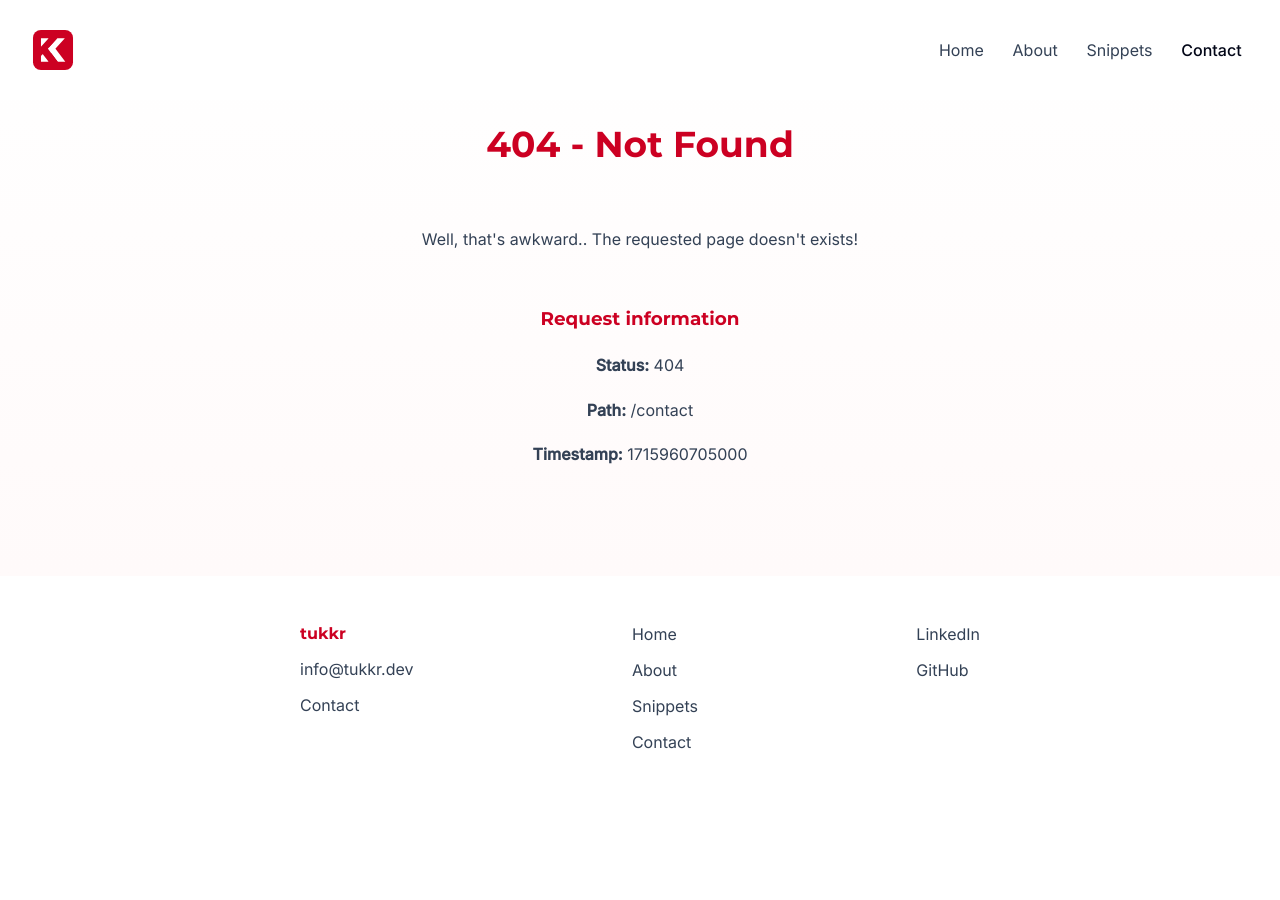
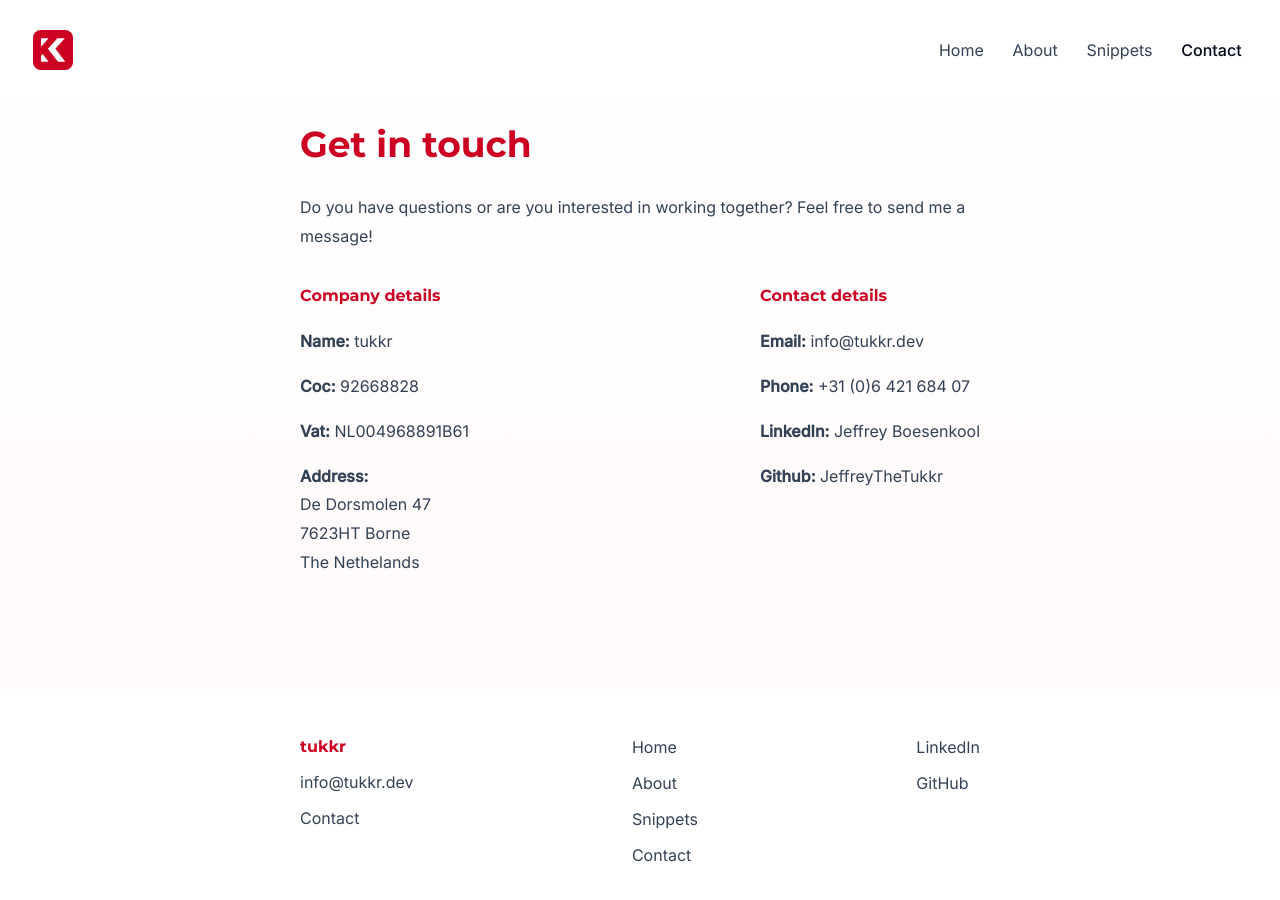
Before and after one commit to JeffreyTheTukkr/tukkr.dev, a SvelteKit app: page /contact in a window 1280 px wide. Before the commit this address had no page. Shown: the top 900 px of the page. Before the commit the page ends 800 px from the top, so only its background shows below. Built offline with nearby package versions, Linux system fonts and the light colour scheme.

Commit message:
add basic contact page

```diff
--- /dev/null
+++ b/src/routes/contact/+page.svelte
@@ -0,0 +1,43 @@
+<script lang="ts">
+    import SEO from '$lib/components/seo.svelte';
+</script>
+
+<SEO title="Contact" description="In for a friendly chat or need some help with your project? Contact me directly!" />
+
+<div class="container">
+    <h1>Get in touch</h1>
+    <p>Do you have questions or are you interested in working together? Feel free to send me a message!</p>
+    <div class="content">
+        <div class="company">
+            <h2><b>Company details</b></h2>
+            <p><b>Name:</b> tukkr</p>
+            <p><b>Coc:</b> 92668828</p>
+            <p><b>Vat:</b> NL004968891B61</p>
+            <p><b>Address:</b><br />De Dorsmolen 47<br />7623HT Borne<br />The Nethelands</p>
+        </div>
+        <div class="contact">
+            <h2><b>Contact details</b></h2>
+            <p><b>Email:</b> <a href="mailto:info@tukkr.dev">info@tukkr.dev</a></p>
+            <p><b>Phone:</b> <a href="tel:+31642168407">+31 (0)6 421 684 07</a></p>
+            <p><b>LinkedIn:</b> <a href="https://www.linkedin.com/in/jeffrey-boesenkool/" target="_blank">Jeffrey Boesenkool</a></p>
+            <p><b>Github:</b> <a href="https://github.com/JeffreyTheTukkr" target="_blank">JeffreyTheTukkr</a></p>
+        </div>
+    </div>
+</div>
+
+<style lang="scss">
+    .content {
+        display: flex;
+        flex-direction: column;
+
+        @include mediaQuery(s) {
+            flex-direction: row;
+            justify-content: space-between;
+        }
+
+        h2 {
+            margin-bottom: 0;
+            font-size: inherit;
+        }
+    }
+</style>
```
